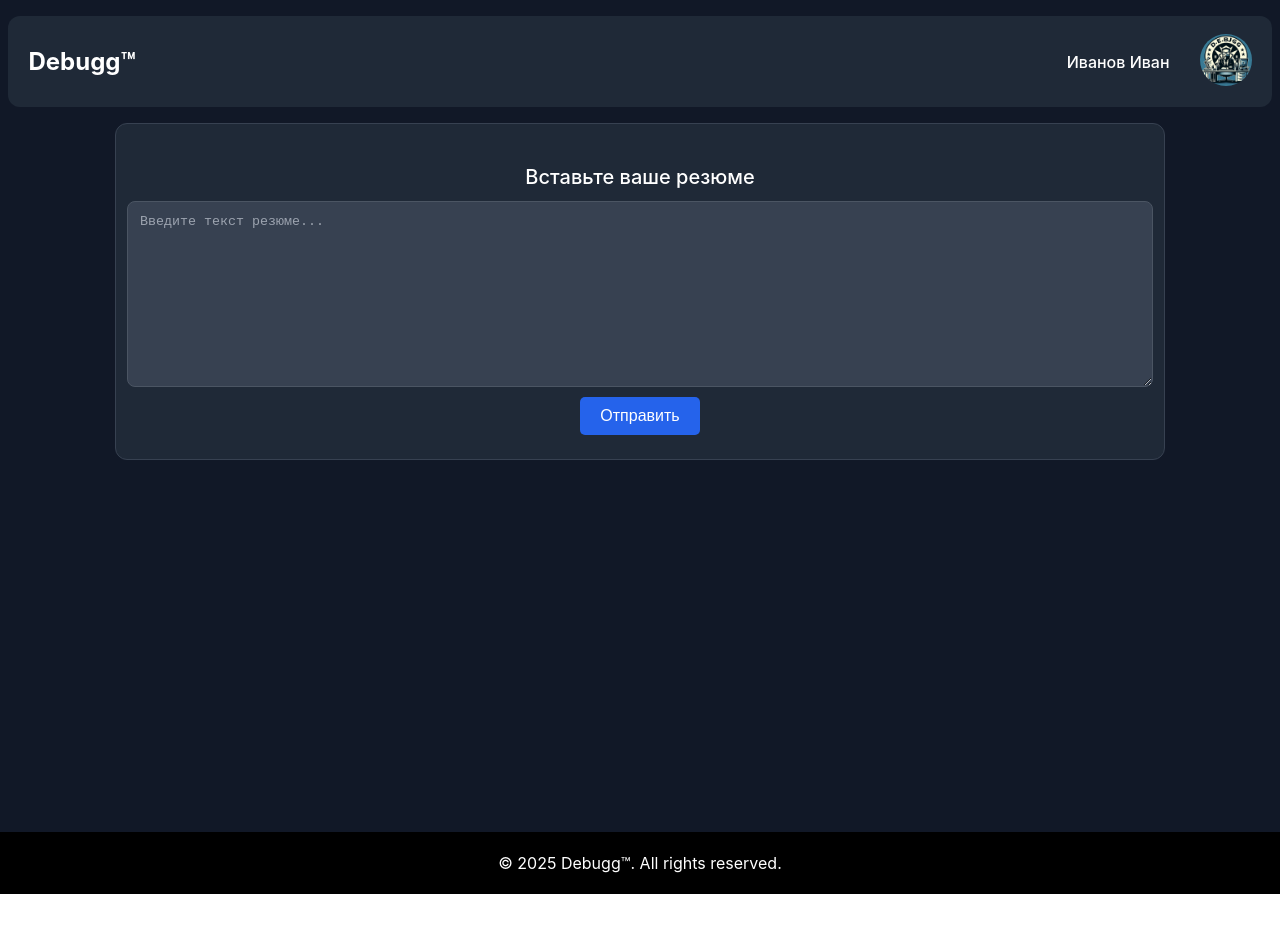
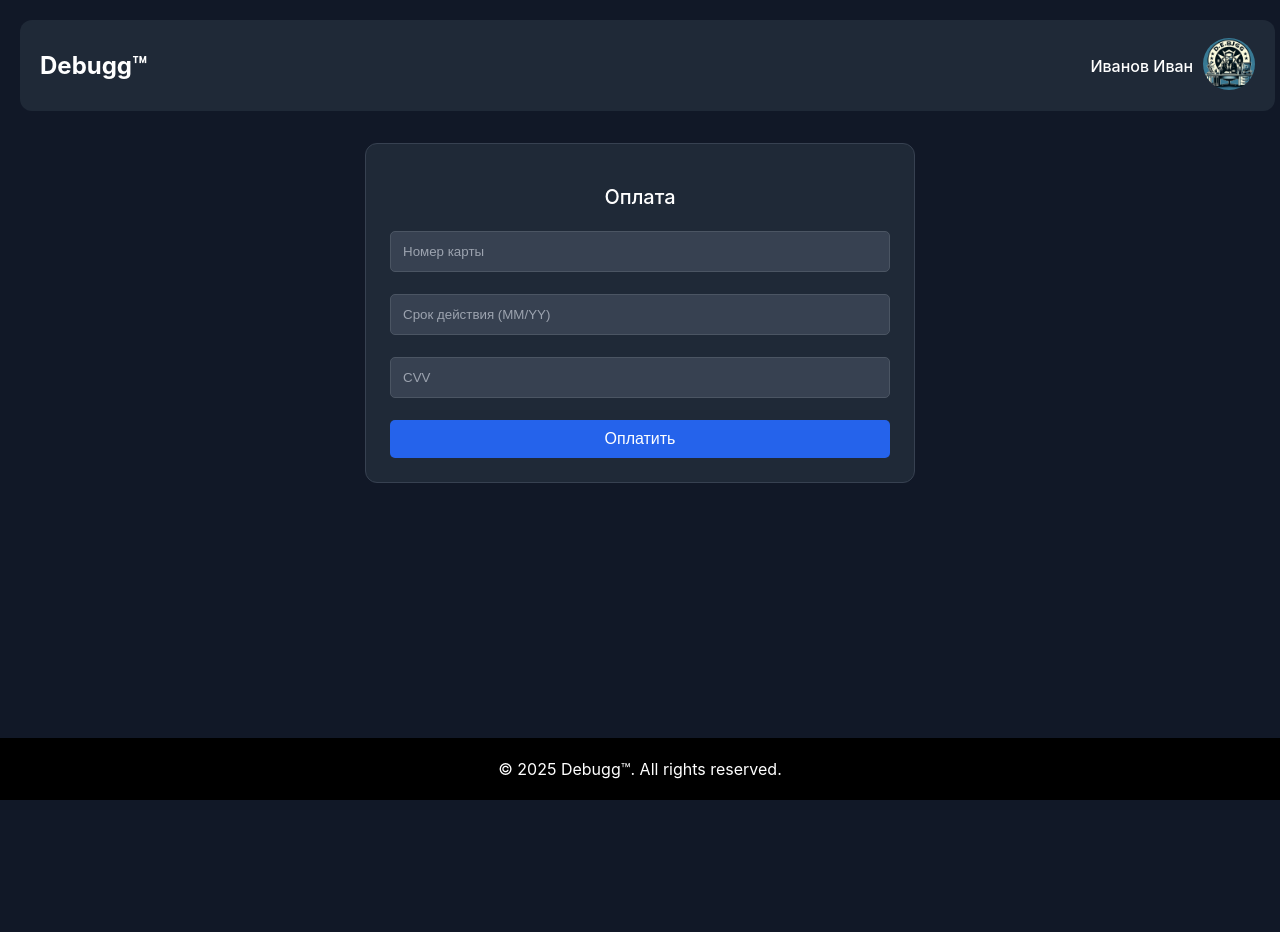
Before and after one commit to IMDash5/DeBugg, a React (Create React App) app in the folder frontend/: page /pars in a window 1280 px wide. Shown: the top 932 px of the page. Before the commit the page ends 894 px from the top, so only its background shows below. Built offline with nearby package versions, Linux system fonts and the light colour scheme.

Commit message:
исправил футер и сделал его статичным, написал страницу оплаты, добавил названия страницам

```diff
--- a/frontend/src/index.css
+++ b/frontend/src/index.css
@@ -1,5 +1,7 @@
 body {
   margin: 0;
+  padding: 20px;
+  background-color: #111827;
   font-family: -apple-system, BlinkMacSystemFont, 'Segoe UI', 'Roboto', 'Oxygen',
     'Ubuntu', 'Cantarell', 'Fira Sans', 'Droid Sans', 'Helvetica Neue',
     sans-serif;
--- a/frontend/src/index.js
+++ b/frontend/src/index.js
@@ -1,14 +1,17 @@
 import React from 'react';
 import ReactDOM from 'react-dom/client';
 import './index.css';
+import Header from './components/Header';
 import Home from './pages/Home';
+import Payment from './pages/Payment';
 import reportWebVitals from './reportWebVitals';
 import Footer from './components/Footer';
 
 const root = ReactDOM.createRoot(document.getElementById('root'));
 root.render(
   <React.StrictMode>
-    <Home />
+    <Header />
+    <Payment />
     <Footer />
   </React.StrictMode>
 );
--- a/frontend/src/pages/Home.js
+++ b/frontend/src/pages/Home.js
@@ -1,12 +1,14 @@
-import React, { useState } from "react";
+import React, { useState, useEffect } from "react";
 import "../styles/Home.css";
-import Header from "../components/Header";
 
 export default function Home() {
-  const [setIsSidebarOpen] = useState(false);
   const [resumeText, setResumeText] = useState("");
   const [isLoading, setIsLoading] = useState(false);
   const [isResultVisible, setIsResultVisible] = useState(false);
+
+  useEffect(() => {
+    document.title = "Резюме";
+  }, []);
 
   const handleSubmit = async () => {
     setIsLoading(true);
@@ -21,7 +23,6 @@ export default function Home() {
   return (
     <div className="container">
       {/* Шапка */}
-      <Header setIsSidebarOpen={setIsSidebarOpen} />
 
       {/* Блок с результатом (выезжающий слева) */}
       <div className={`result-panel ${isResultVisible ? "open" : ""}`}></div>
--- /dev/null
+++ b/frontend/src/pages/Payment.js
@@ -0,0 +1,55 @@
+import React, { useState, useEffect } from "react";
+import "../styles/Payment.css";
+
+export default function Payment() {
+  const [cardNumber, setCardNumber] = useState("");
+  const [expiryDate, setExpiryDate] = useState("");
+  const [cvv, setCvv] = useState("");
+  const [isProcessing, setIsProcessing] = useState(false);
+
+  useEffect(() => {
+    document.title = "Оплата";
+  }, []);
+
+  const handlePayment = () => {
+    setIsProcessing(true);
+    setTimeout(() => {
+      setIsProcessing(false);
+      alert("Оплата успешно выполнена!");
+    }, 2000);
+  };
+
+  return (
+    <div className="container">
+      <div className="payment-wrapper">
+        <h2 className="subtitle">Оплата</h2>
+        <div className="payment-form">
+          <input
+            type="text"
+            className="payment-input"
+            placeholder="Номер карты"
+            value={cardNumber}
+            onChange={(e) => setCardNumber(e.target.value)}
+          />
+          <input
+            type="text"
+            className="payment-input"
+            placeholder="Срок действия (MM/YY)"
+            value={expiryDate}
+            onChange={(e) => setExpiryDate(e.target.value)}
+          />
+          <input
+            type="text"
+            className="payment-input"
+            placeholder="CVV"
+            value={cvv}
+            onChange={(e) => setCvv(e.target.value)}
+          />
+          <button className="submit-button" onClick={handlePayment} disabled={isProcessing}>
+            {isProcessing ? "Обработка..." : "Оплатить"}
+          </button>
+        </div>
+      </div>
+    </div>
+  );
+}
--- a/frontend/src/styles/Footer.css
+++ b/frontend/src/styles/Footer.css
@@ -1,4 +1,8 @@
 .footer {
+  position: fixed;
+  bottom: 0;
+  left: 0;
+  width: 100%;
   background-color: #000000;
   color: white;
   text-align: center;
--- a/frontend/src/styles/Header.css
+++ b/frontend/src/styles/Header.css
@@ -23,7 +23,7 @@
 .profile-container {
   display: flex;
   align-items: center;
-  gap: 30px;
+  gap: 10px;
 }
 
 .user-name {
--- a/frontend/src/styles/Home.css
+++ b/frontend/src/styles/Home.css
@@ -7,7 +7,7 @@
   align-items: center;
   padding: 16px;
 }
-
+/* Часть, где отображается поле ввода */
 .main {
   width: 100%;
   max-width: 1000px;
@@ -24,6 +24,7 @@
 .main.shifted {
   margin-left: 320px;
 }
+/* конец */
 
 .subtitle {
   font-size: 1.25rem;
@@ -67,12 +68,15 @@
   background-color: #1e40af;
 }
 
+
+/* бокова панель с выводом поправок */
 .result-panel {
   position: fixed;
+  border-radius: 12px;
   left: -300px;
-  top: 0;
+  top: 60px;
   width: 300px;
-  height: 100%;
+  height: calc(100% - 60px);
   background: #e5e7eb;
   transition: left 0.5s ease-in-out;
 }
@@ -80,3 +84,4 @@
 .result-panel.open {
   left: 0;
 }
+/* конец */
--- /dev/null
+++ b/frontend/src/styles/Payment.css
@@ -0,0 +1,36 @@
+.payment-wrapper {
+  width: 100%;
+  max-width: 500px;
+  background: #1f2937;
+  padding: 24px;
+  border-radius: 12px;
+  margin-top: 16px;
+  display: flex;
+  flex-direction: column;
+  align-items: center;
+  border: 1px solid #374151;
+}
+.payment-form {
+  width: 100%;
+  display: flex;
+  flex-direction: column;
+  gap: 12px;
+}
+
+.payment-input {
+  margin-top: 10px;
+  padding: 12px;
+  background: #374151;
+  color: white;
+  border: 1px solid #4b5563;
+  border-radius: 5px;
+  transition: border 0.3s;
+}
+
+.payment-input::placeholder {
+  color: #9ca3af;
+}
+
+.payment-input:focus {
+  border: 2px solid #3b82f6;
+}
```
Also changed, not shown: frontend/src/App.css (added, +38 -0 lines), frontend/src/App.js (added, +45 -0 lines).
